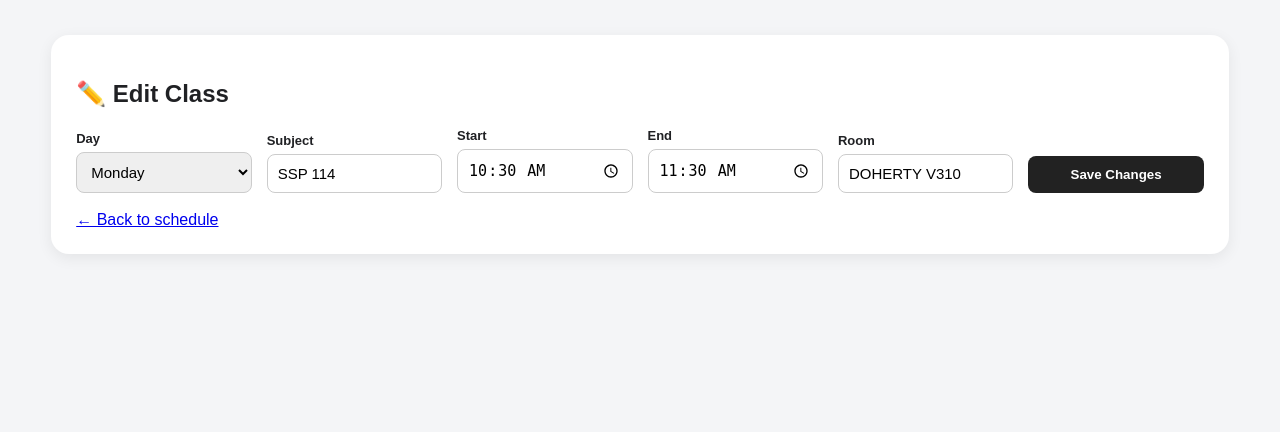
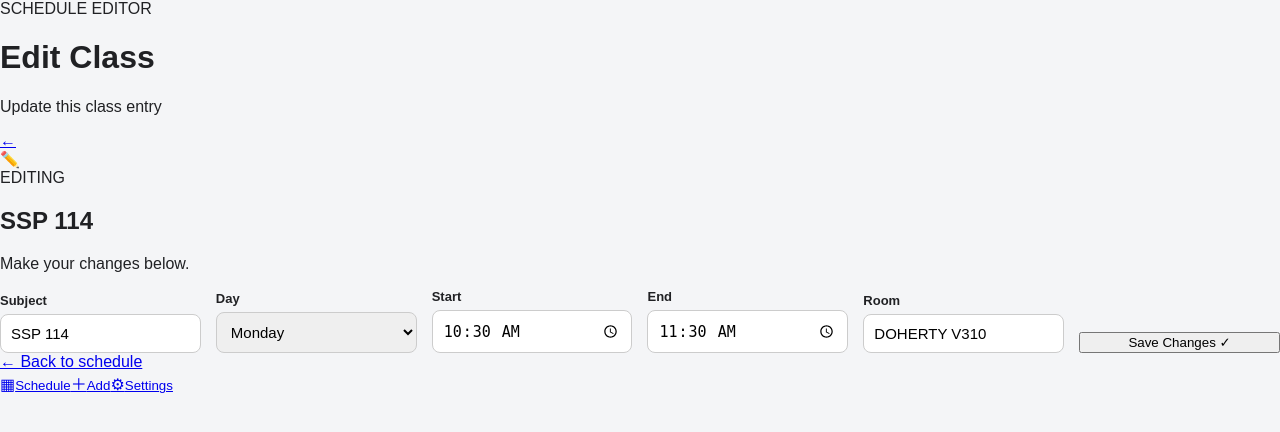
Before and after one commit to shackdoww/ClassScheduleApp, a Flask app: page /edit/1 in a window 1280 px wide. Shown: the top 432 px of the page. Run offline with Flask 3, Linux system fonts and the light colour scheme; data comes from the database, SQL or seed files in the repository.

Commit message:
Redesign edit class UI

```diff
--- a/templates/edit.html
+++ b/templates/edit.html
@@ -1,193 +1,37 @@
 <!DOCTYPE html>
 <html lang="en">
+<head>
+    <meta charset="UTF-8">
+    <meta name="viewport" content="width=device-width, initial-scale=1.0, viewport-fit=cover">
+    <meta name="theme-color" content="#0b1020">
+    <link rel="manifest" href="{{ url_for('static', filename='manifest.json') }}">
+    <link rel="stylesheet" href="{{ url_for('static', filename='style.css') }}">
+    <title>Edit Class · Class Schedule</title>
+</head>
+<body>
+<div class="app-shell narrow-shell">
+    <header class="topbar reveal">
+        <div><div class="eyebrow">SCHEDULE EDITOR</div><h1>Edit Class</h1><p class="date-line">Update this class entry</p></div>
+        <a href="{{ url_for('home') }}" class="icon-button" aria-label="Back to dashboard">←</a>
+    </header>
 
-<head>
-
-    <meta charset="UTF-8">
-
-    <meta
-            name="viewport"
-            content="width=device-width, initial-scale=1.0"
-    >
-
-    <title>Edit Class</title>
-
-    <link
-            rel="stylesheet"
-            href="{{ url_for('static', filename='style.css') }}"
-    >
-
-    <link rel="manifest" href="{{ url_for('static', filename='manifest.json') }}">
-    <meta name="theme-color" content="#111827">
-    <meta name="apple-mobile-web-app-capable" content="yes">
-    <meta name="apple-mobile-web-app-status-bar-style" content="default">
-
-</head>
-
-<body>
-
-<div class="container">
-
-    <section class="add-section">
-
-        <h1>✏️ Edit Class</h1>
-
-        <form
-                method="POST"
-                class="add-form"
-        >
-
-            <div>
-
-                <label>Day</label>
-
-                <select name="day_of_week">
-
-                    <option value="0"
-                            {% if class_item.day_of_week == 0 %}
-                            selected
-                            {% endif %}
-                    >
-                        Monday
-                    </option>
-
-                    <option value="1"
-                            {% if class_item.day_of_week == 1 %}
-                            selected
-                            {% endif %}
-                    >
-                        Tuesday
-                    </option>
-
-                    <option value="2"
-                            {% if class_item.day_of_week == 2 %}
-                            selected
-                            {% endif %}
-                    >
-                        Wednesday
-                    </option>
-
-                    <option value="3"
-                            {% if class_item.day_of_week == 3 %}
-                            selected
-                            {% endif %}
-                    >
-                        Thursday
-                    </option>
-
-                    <option value="4"
-                            {% if class_item.day_of_week == 4 %}
-                            selected
-                            {% endif %}
-                    >
-                        Friday
-                    </option>
-
-                    <option value="5"
-                            {% if class_item.day_of_week == 5 %}
-                            selected
-                            {% endif %}
-                    >
-                        Saturday
-                    </option>
-
-                    <option value="6"
-                            {% if class_item.day_of_week == 6 %}
-                            selected
-                            {% endif %}
-                    >
-                        Sunday
-                    </option>
-
-                </select>
-
-            </div>
-
-
-            <div>
-
-                <label>Subject</label>
-
-                <input
-                        type="text"
-                        name="subject"
-                        value="{{ class_item.subject }}"
-                        required
-                >
-
-            </div>
-
-
-            <div>
-
-                <label>Start</label>
-
-                <input
-                        type="time"
-                        name="start_time"
-                        value="{{ class_item.start_time }}"
-                        required
-                >
-
-            </div>
-
-
-            <div>
-
-                <label>End</label>
-
-                <input
-                        type="time"
-                        name="end_time"
-                        value="{{ class_item.end_time }}"
-                        required
-                >
-
-            </div>
-
-
-            <div>
-
-                <label>Room</label>
-
-                <input
-                        type="text"
-                        name="room"
-                        value="{{ class_item.room }}"
-                >
-
-            </div>
-
-
-            <button
-                    type="submit"
-                    class="add-button"
-            >
-                Save Changes
-            </button>
-
-        </form>
-
-        <br>
-
-        <a href="{{ url_for('home') }}">
-            ← Back to schedule
-        </a>
-
+    <section class="page-section edit-intro reveal delay-1">
+        <div class="edit-icon">✏️</div><div><div class="eyebrow">EDITING</div><h2>{{ class_item.subject }}</h2><p>Make your changes below.</p></div>
     </section>
 
+    <section class="page-section reveal delay-2">
+        <form method="POST" class="add-form">
+            <div class="field field-wide"><label>Subject</label><input type="text" name="subject" value="{{ class_item.subject }}" required></div>
+            <div class="field field-wide"><label>Day</label><select name="day_of_week">{% for number, day in [(0,'Monday'),(1,'Tuesday'),(2,'Wednesday'),(3,'Thursday'),(4,'Friday'),(5,'Saturday'),(6,'Sunday')] %}<option value="{{ number }}" {% if class_item.day_of_week == number %}selected{% endif %}>{{ day }}</option>{% endfor %}</select></div>
+            <div class="field"><label>Start</label><input type="time" name="start_time" value="{{ class_item.start_time }}" required></div>
+            <div class="field"><label>End</label><input type="time" name="end_time" value="{{ class_item.end_time }}" required></div>
+            <div class="field field-wide"><label>Room</label><input type="text" name="room" value="{{ class_item.room }}" placeholder="3013A"></div>
+            <button type="submit" class="primary-button">Save Changes <span>✓</span></button>
+        </form>
+        <a class="text-link" href="{{ url_for('home') }}">← Back to schedule</a>
+    </section>
 </div>
-
-<script>
-    if ("serviceWorker" in navigator) {
-        window.addEventListener("load", () => {
-            navigator.serviceWorker.register(
-                "{{ url_for('static', filename='sw.js') }}"
-            );
-        });
-    }
-</script>
-
+<nav class="bottom-nav"><a href="{{ url_for('home') }}" class="nav-item active"><span>▦</span><small>Schedule</small></a><a href="{{ url_for('home') }}#add" class="nav-item"><span>＋</span><small>Add</small></a><a href="{{ url_for('settings') }}" class="nav-item"><span>⚙</span><small>Settings</small></a></nav>
+<script>if ('serviceWorker' in navigator) window.addEventListener('load', () => navigator.serviceWorker.register("{{ url_for('static', filename='sw.js') }}"));</script>
 </body>
-
 </html>
```
